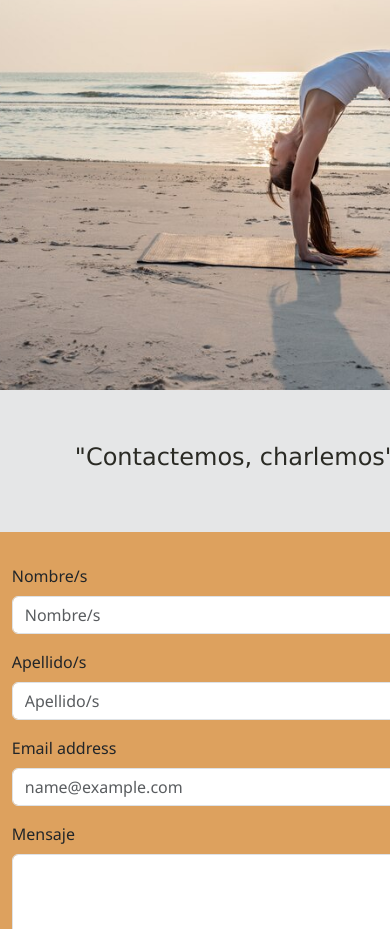
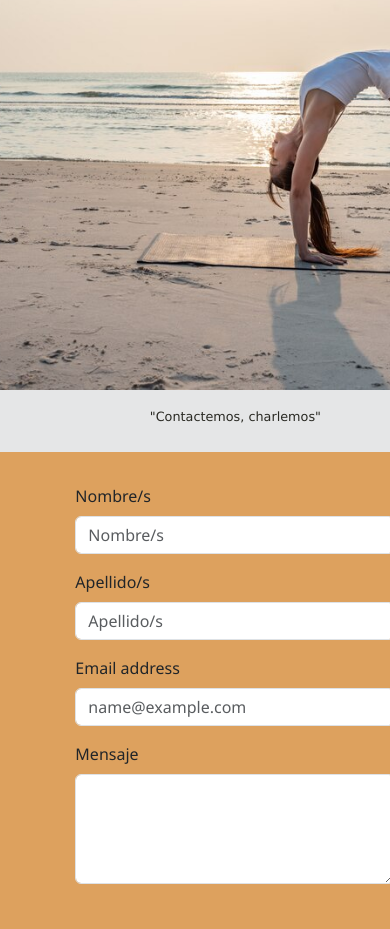
Before and after one commit to pepeluquet/InaYoga, a website: page html/contacto.html in a window 390 px wide. Shown: the part 130-1059 px from the top of the page. Drawn offline with nearby package versions, Linux system fonts and the light colour scheme.

Commit message:
se modifico las clases subtitulos para el responsive

```diff
--- a/css/style.css
+++ b/css/style.css
@@ -208,13 +208,13 @@
 }
 
 .cuerpo .formulario .comun {
-    width: 28%;
+    width: 20em;
 }
 .cuerpo .formulario .email {
-    width: 28%;
+    width: 30em;
 }
 .cuerpo .formulario .largo {
-    width: 95%;
+    width: 50em;
 }
 
 .pie {
@@ -299,12 +299,12 @@
         padding: 0.8em;
         font-size: 1em;
     }
-    .cabeza .titulo-info h3 {
-        padding: 0.8em;
-        font-size: 1em;
-    }
-    .cabeza .titulo-blog h3 {
-        padding: 0.8em;
+
+    .cuerpo .subtitulos {
+        color: #2A2A24;
+        font-family: Verdana, Geneva, Tahoma, sans-serif;
+        text-align: center;
+        padding: 1.8em;
         font-size: 1em;
     }
     .cuerpo .articulos-lectura .articulo {
@@ -315,13 +315,13 @@
     }
 
     .cuerpo .formulario .comun {
-        width: 40%;
+        width: 40em;
     }
     .cuerpo .formulario .email {
-        width: 95%;
+        width: 40em;
     }
     .cuerpo .formulario .largo {
-        width: 95%;
+        width: 40em;
     }
 
     .menu-pie {
@@ -341,13 +341,20 @@
     .grid-container {
         display: grid;
         grid-template-columns: 1fr;
-        grid-template-rows: 0.2fr 1fr 0.5fr 0.02fr;
+        grid-template-rows: 0.2fr 1fr 0.1fr 0.02fr;
         grid-template-areas:
         "cabeza "
         "cuerpo "
         "cuerpo "
         " pie   "
         ;
+    }
+    .cuerpo .subtitulos {
+        color: #2A2A24;
+        font-family: Verdana, Geneva, Tahoma, sans-serif;
+        text-align: center;
+        padding: 1.5em;
+        font-size: 0.8em;
     }
     .cuerpo .articulos-lectura {
         display: inline-block;
@@ -359,14 +366,7 @@
         padding: 0.5em;
         font-size: 1em;
     }
-    .cabeza .titulo-info h3 {
-        padding: 0.5em;
-        font-size: 0.6em;
-    }
-    .cabeza .titulo-blog h3 {
-        padding: 0.8em;
-        font-size: 0.6em;
-    }
+
 
     .cuerpo .articulos-lectura .articulo {
         width: 65%;
@@ -387,13 +387,13 @@
     }
 
     .cuerpo .formulario .comun {
-        width: 95%;
+        width: 20em;
     }
     .cuerpo .formulario .email {
-        width: 95%;
+        width: 20em;
     }
     .cuerpo .formulario .largo {
-        width: 95%;
+        width: 20em;
     }
 
     .menu-pie {
```
